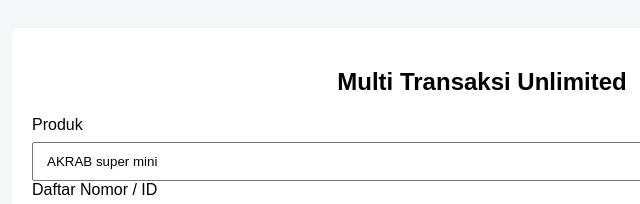
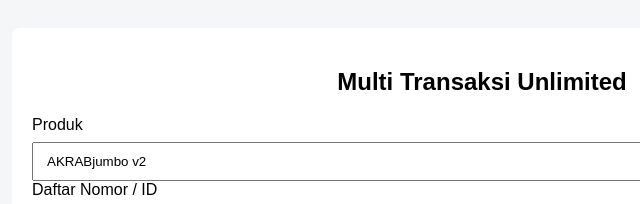
Before and after one commit to myaisah/jumbo-v2, a plain HTML site: page index.html in a window 1280 px wide. Shown: the top 204 px of the page, 16-656 px from the left. Drawn offline with Linux system fonts and the light colour scheme.

Commit message:
Update index.html

```diff
--- a/index.html
+++ b/index.html
@@ -2,7 +2,7 @@
 <html lang="id">
 <head>
 <meta charset="UTF-8">
-<title>akrab super mini</title>
+<title>akrab jumbo v2</title>
 
 <style>
 body{font-family:Arial;background:#f4f6f8;padding:20px}
@@ -46,7 +46,7 @@
 
 <label>Produk</label>
 <select id="produk" class="full">
-  <option value="XLA14">AKRAB super mini</option>
+  <option value="XLA51">AKRABjumbo v2</option>
 </select>
 
 <label>Daftar Nomor / ID</label>
```
